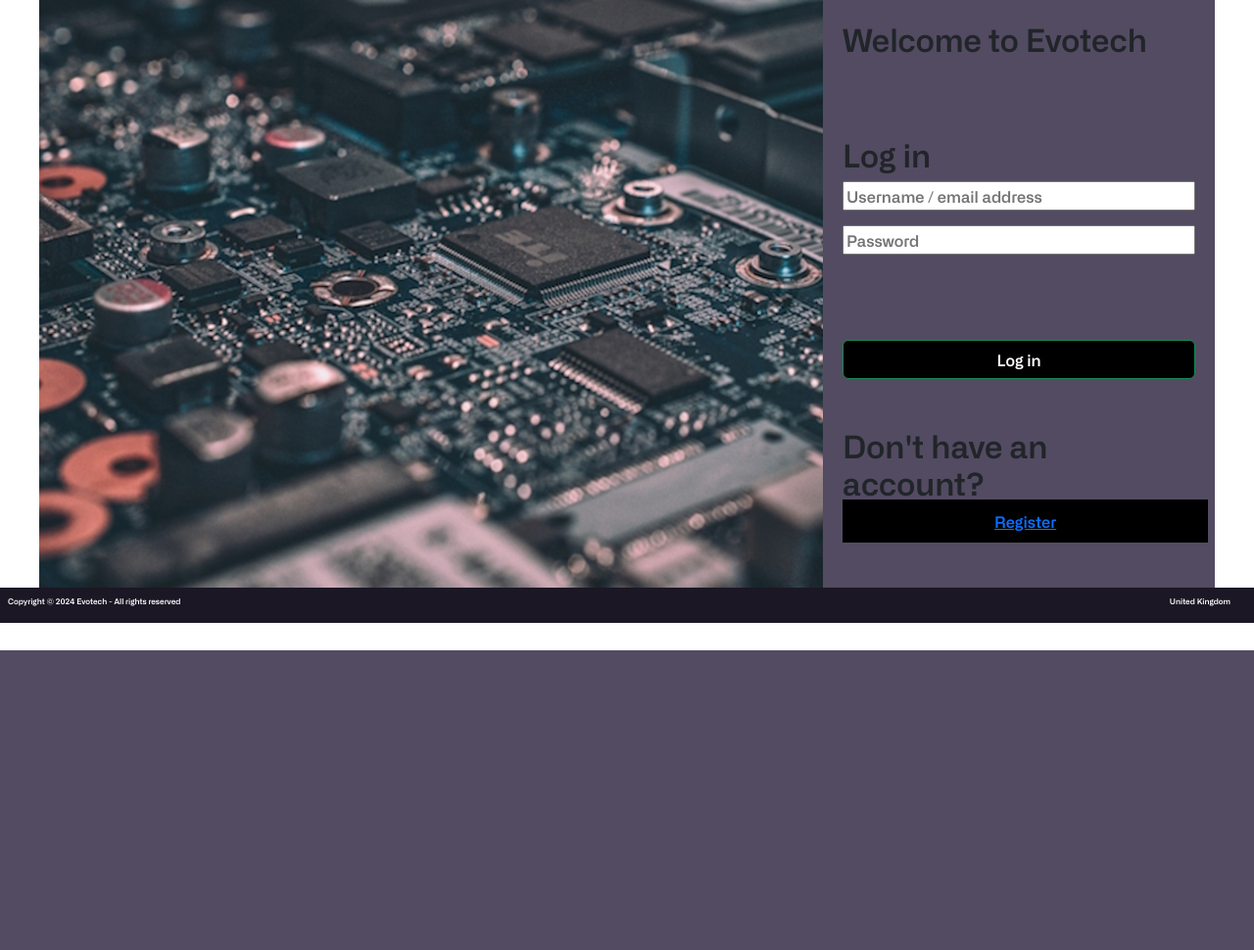
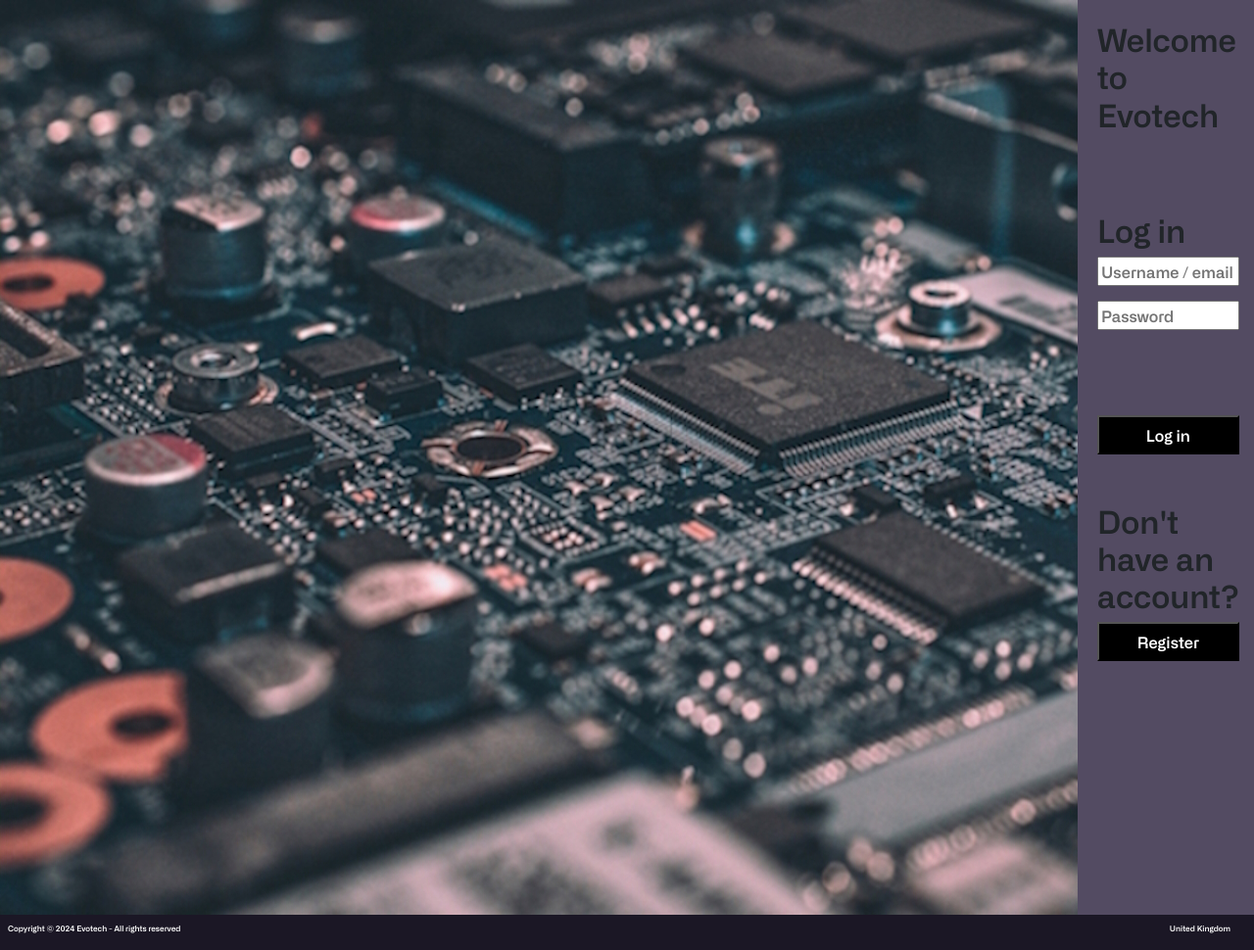
Before and after one commit to aston-cs2tp-evotech/evotech, a PHP site: page /login in a window 1280 px wide; the page is wider, and only the part inside the window is pictured. Shown: the part 136-1106 px from the top of that part at 98% size. Before the commit the page ends 800 px from the top of that part, so only its background shows below. Run offline with PHP 8.4, Linux system fonts and the light colour scheme; data that the repository does not hold is empty; a stand-in replaces the project's code that opens the database connection.

Commit message:
Fix register button

```diff
--- a/view/css/login.css
+++ b/view/css/login.css
@@ -32,7 +32,6 @@ a {
     font-family: allianceNo2,  Arial, Helvetica, sans-serif!important;
     background-color: #000;
     color: #fff;
-    text-decoration: none;
     padding: 12px 155px;
 }
 
@@ -57,12 +56,12 @@ h2 {
 .login {
     display: flex;
     justify-content: space-between;
-    max-width: 1200px;
+    max-width: 1600px;
     margin: 0px auto;
 }
 
 .login-image {
-    width: 800px;
+    width: 1100px;
     margin: 0px auto;
     padding: 0px;
     background-color: #534B62;
--- a/view/login.php
+++ b/view/login.php
@@ -65,7 +65,7 @@ if (isset($_SESSION['uid'])) {
             <br>
             <br>
             <br>
-                <input class="btn btn-success" type="submit" value="Log in"/>
+                <input type="submit" value="Log in"/>
             <br>
             </form>
 
@@ -73,7 +73,9 @@ if (isset($_SESSION['uid'])) {
             <br>
 
             <h2>Don't have an account?</h2>
-            <a class="register" href="register">Register</a>
+            <form action="/register" method="POST">
+                <input type="submit" value="Register"/>
+            </form>
 
             <br>
 
```
Also changed, not shown: view/images/loginimage.jpg.
